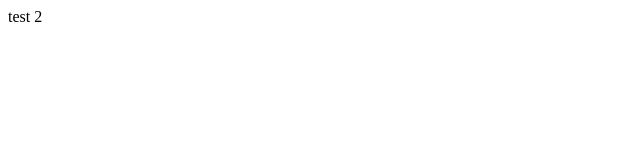
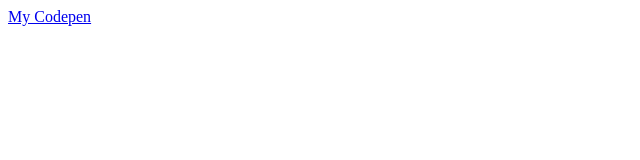
Before and after one commit to EventH0rizonz/WDD230, a plain HTML site: page index.html in a window 1280 px wide. Shown: the whole page, without its empty margins (0-640 px from the left). Drawn offline with Linux system fonts and the light colour scheme.

Commit message:
Week 1 codepen

```diff
--- a/index.html
+++ b/index.html
@@ -7,6 +7,6 @@
     <title>git test</title>
 </head>
 <body>
-    test 2
+    <a href="https://codepen.io/blazzard-jason/pen/JNzKpY">My Codepen</a>
 </body>
 </html>
```
